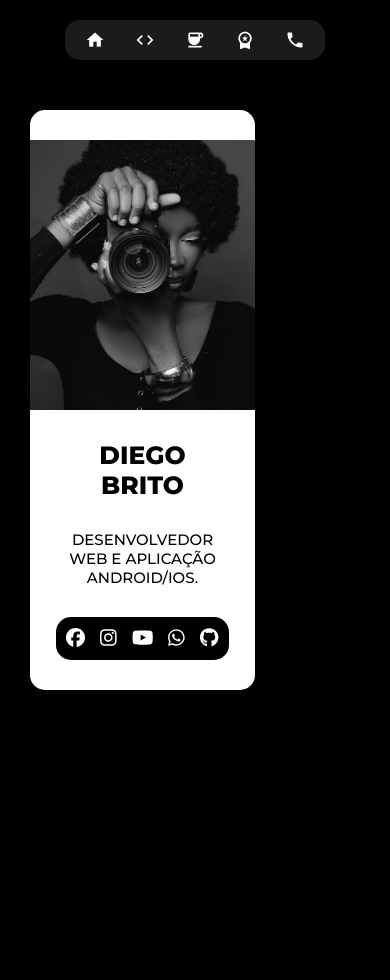
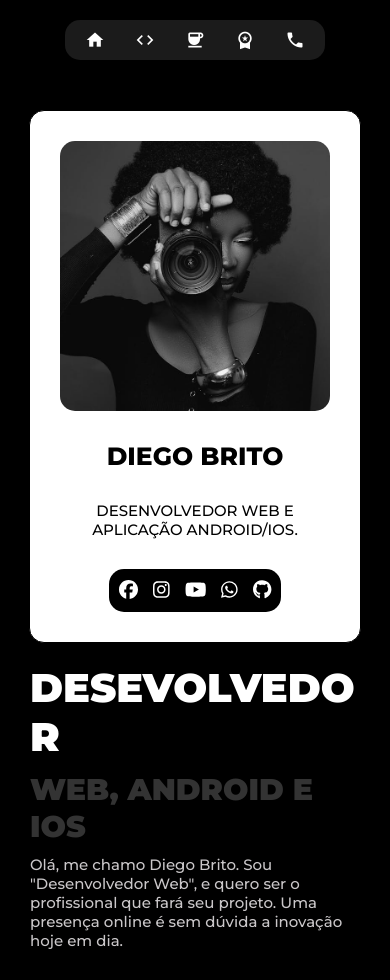
Before and after one commit to forcaweb/landing-page-developer, a PHP site: page / in a window 390 px wide. Before the commit the page ends 690 px from the top, so only its background shows below. Run offline with PHP 8.4, Linux system fonts and the light colour scheme.

Commit message:
add fix lyout title

```diff
--- a/css/body-custom.css
+++ b/css/body-custom.css
@@ -1,16 +1,17 @@
-.body-custom{
+.body-custom {
   position: relative;
   display: flex;
   justify-content: center;
   align-items: flex-start;
-    max-width: 1140px;
   height: min-content;
   overflow: visible;
-    flex: 1 0 0px;
-    gap: 40px;
-    padding: 30px;
+  gap: 20px;
+  padding: 30px 0px;
+  max-width: 1140px;
+  margin: auto;
 
-    & .perfil{
+  & .perfil {
+    border: 1px solid;
     height: min-content;
     width: min-content;
     overflow: hidden;
@@ -25,28 +26,28 @@
     flex-direction: column;
     gap: 30px;
 
-        & img{
+    & img {
       width: 270px;
       height: 270px;
       object-fit: cover;
       border-radius: 15px;
     }
 
-        & h2{
+    & h2 {
       font-size: 25px;
       font-weight: 800;
       text-transform: uppercase;
       text-align: center;
     }
 
-        & p{
+    & p {
       font-size: 15px;
       font-weight: 500;
       text-transform: uppercase;
       text-align: center;
     }
 
-        & .sociais{
+    & .sociais {
       position: relative;
       display: flex;
       flex-direction: row;
@@ -57,19 +58,113 @@
       border-radius: 15px;
       gap: 15px;
 
-            & a{
+      & a {
         color: var(--white);
         font-size: 19px;
         transition: 0.4s ease-in-out all;
       }
 
-            & a:hover{
-                color: var(--purple);
+      & a:hover {
+        color: var(--yellow);
       }
     }
   }
-    & .developer-data{
+  & .developer-data {
     height: min-content;
     width: min-content;
+    display: flex;
+    flex-direction: column;
+    justify-content: center;
+    align-items: flex-start;
+    flex: 1 0 0px;
+    padding: 0 30px;
+
+    & .title-custom {
+      position: relative;
+      display: flex;
+      justify-content: center;
+      align-items: flex-start;
+      flex-direction: column;
+
+      & h1,
+      h2 {
+        color: var(--white);
+        text-transform: uppercase;
+        font-weight: 900;
+        position: relative;
+        display: block;
+        padding-bottom: 10px;
+        text-align: left;
+
+        & .top-title {
+          color: var(--white);
+          font-size: 70px;
+          position: relative;
+          display: block;
+          padding-bottom: 10px;
+        }
+
+        & .bottom-title {
+          color: var(--black-grey);
+          font-size: 40px;
+          position: relative;
+          display: block;
         }
       }
+
+      & p {
+        color: var(--white-silver);
+        font-size: 15px;
+        font-weight: 500;
+      }
+    }
+  }
+}
+
+@media only screen and (max-width: 980px) {
+  .body-custom {
+    flex-wrap: wrap;
+    align-items: center;
+
+    & .perfil {
+      position: relative;
+    }
+  }
+}
+
+@media only screen and (max-width: 700px) {
+  .body-custom {
+    & .developer-data {
+      & .title-custom {
+        & h1 {
+          & .top-title {
+            font-size: 50px;
+          }
+
+          & .bottom-title {
+            font-size: 30px;
+          }
+        }
+      }
+    }
+  }
+}
+
+@media only screen and (max-width: 500px) {
+  .body-custom {
+    & .developer-data {
+      & .title-custom {
+        & h1 {
+        word-break: break-word;
+          & .top-title {
+            font-size: 40px;
+          }
+
+          & .bottom-title {
+            font-size: 30px;
+          }
+        }
+      }
+    }
+  }
+}
--- a/css/global.css
+++ b/css/global.css
@@ -10,12 +10,15 @@
 :root{
     --black: #000000;
     --black-silver: #1b1b1b;
+    --black-grey: #333;
     --white: #ffffff;
     --grey: #e3e3e3;
     --green: #049827;
     --red: #dd0202;
     --purple: #b804a0;
+    --white-silver: #cac7c9;
     --pink: #ea049d;
+    --yellow: #f7e200;
 }
 
 body, html{
--- a/index.html
+++ b/index.html
@@ -69,7 +69,13 @@
                 </div>
             </div>
             <div class="developer-data">
-                Content
+                <div class="title-custom">
+                  <h1>
+                    <span class="top-title">Desevolvedor</span>
+                    <span class="bottom-title">Web, Android e IOS</span>
+                  </h1>
+                  <p>Olá, me chamo Diego Brito. Sou "Desenvolvedor Web", e quero ser o profissional que fará seu projeto. Uma presença online é sem dúvida a inovação hoje em dia.</p>
+                </div>
             </div>
       </section>
       <!--End body-->
```
Lines whose indentation alone changed are shown as unchanged.
